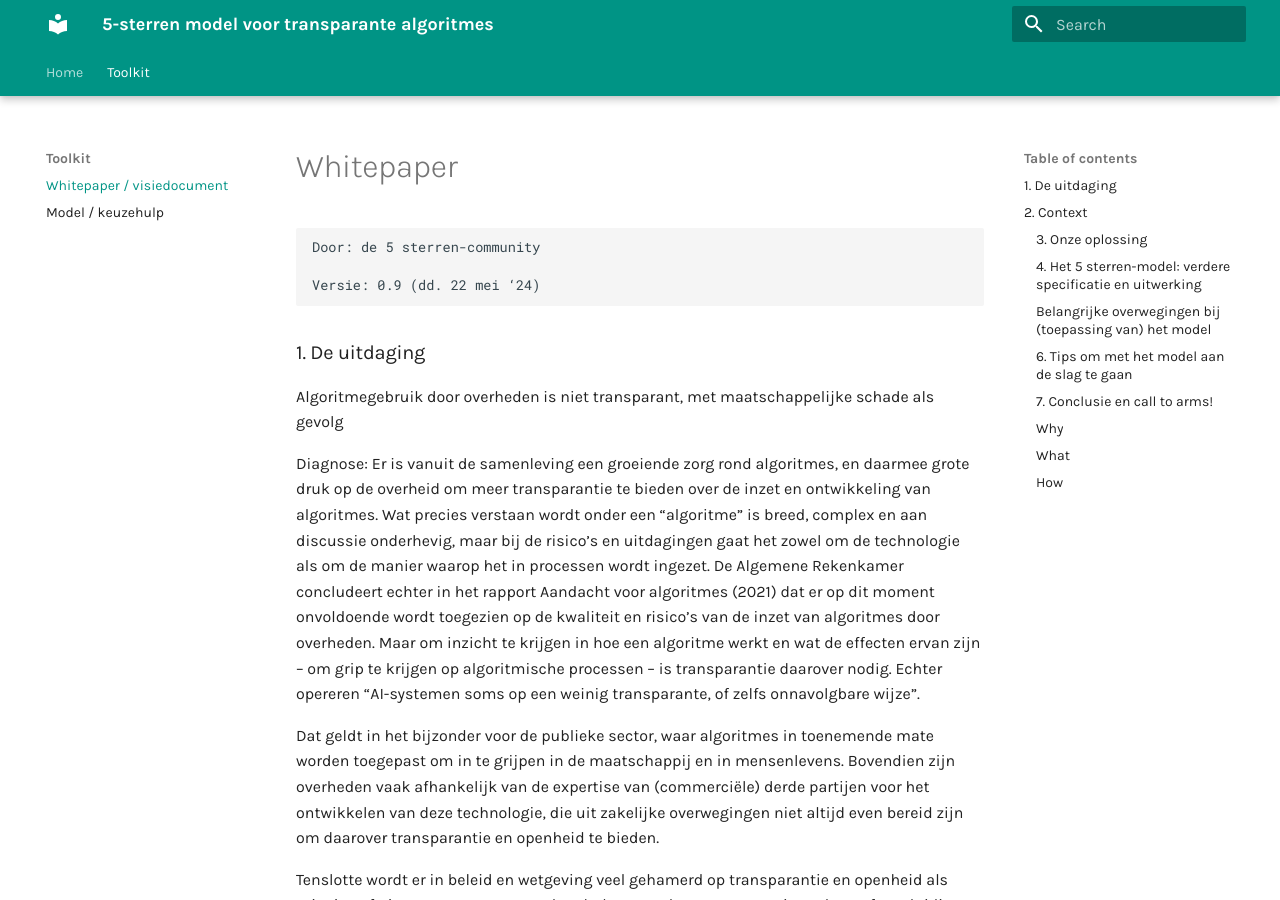
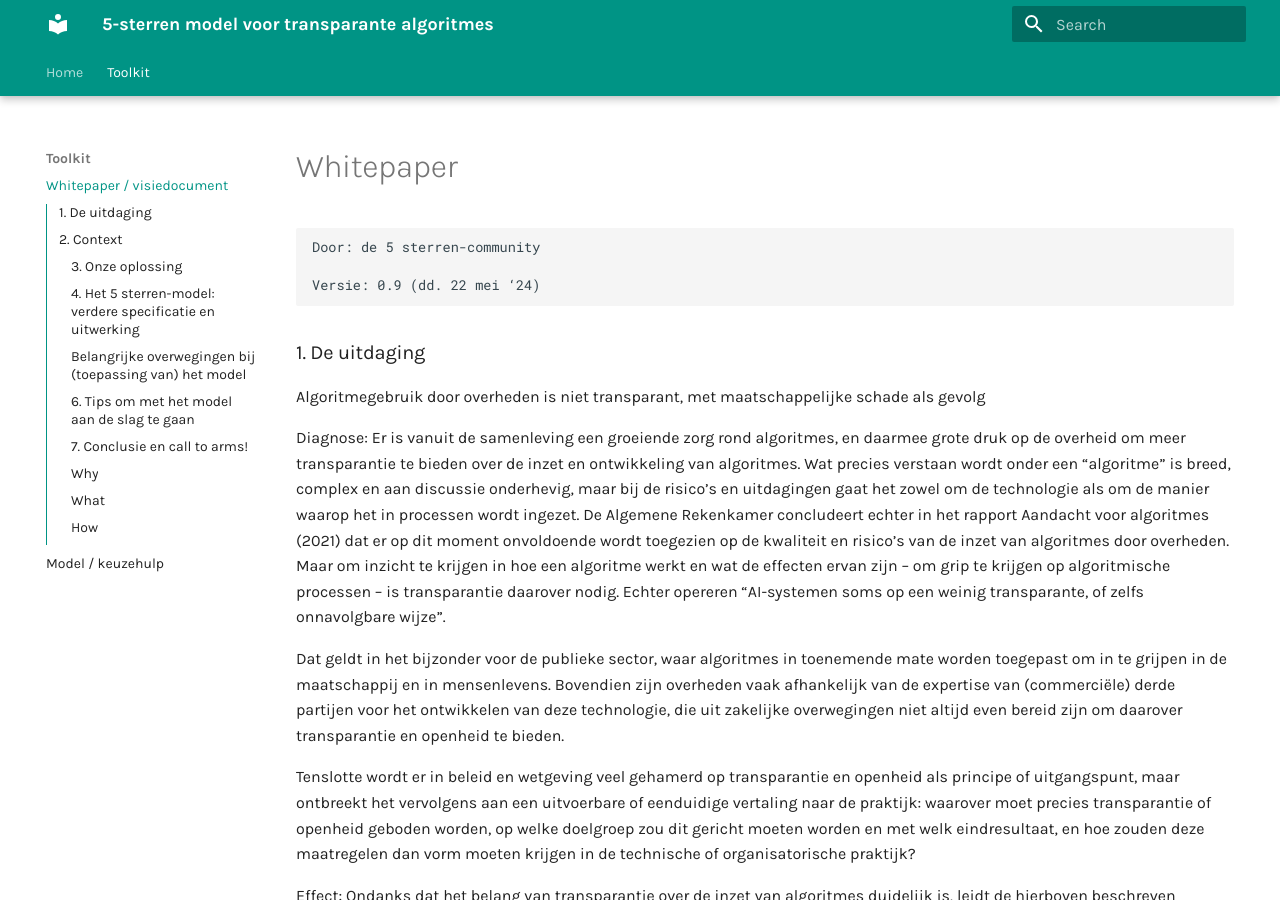
Before and after one commit to thegreenland/5-sterren-toolkit, an MkDocs documentation site: the page built from docs/whitepaper.md, in a window 1280 px wide and 900 px high. Built offline with MkDocs 1.6.1 and Material for MkDocs 9.7.7, drawn with Linux system fonts in a browser that asks for light colours.

Commit message:
nav update

```diff
--- a/mkdocs.yml
+++ b/mkdocs.yml
@@ -9,6 +9,9 @@ theme:
     - navigation.tabs
     - navigation.tabs.sticky
     - navigation.top
+    - navigation.sections
+    - navigation.sections.expand
+    - toc.integrate
 nav:
   - Home: index.md
   - Toolkit:
```
